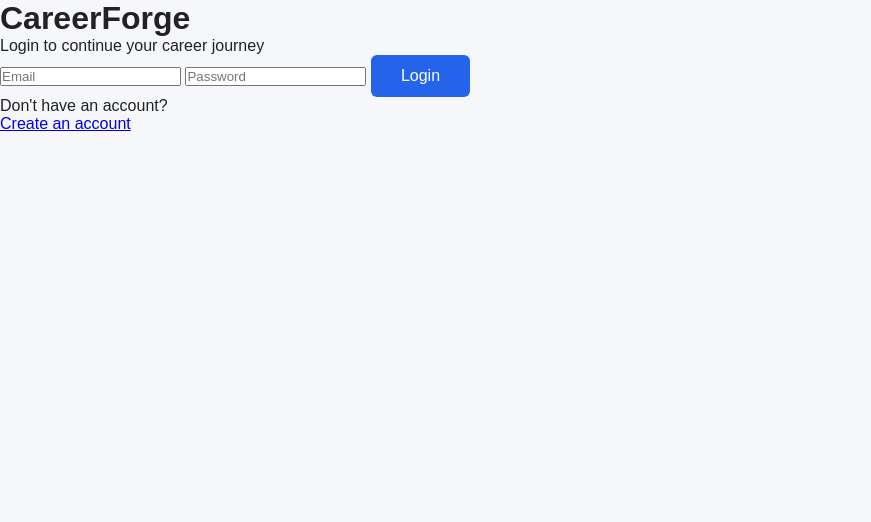
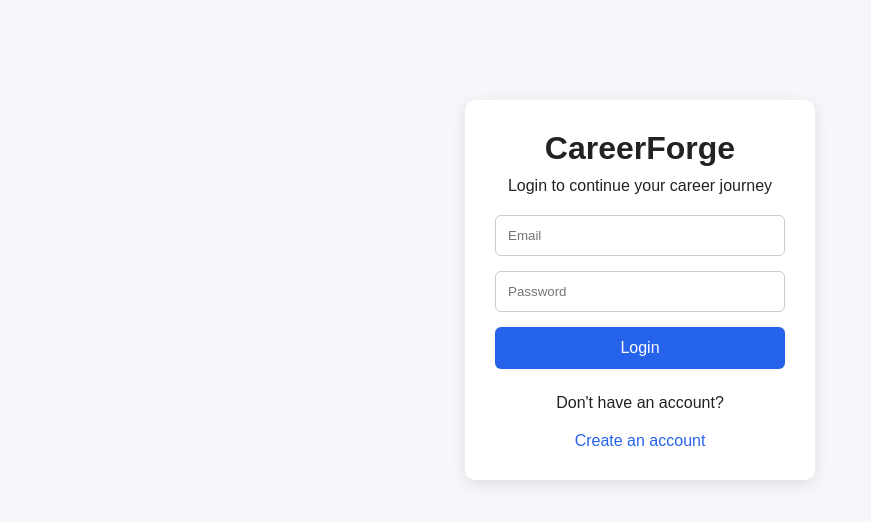
Before and after one commit to ankitadey099/CareerForge, a plain HTML site: page client/login.html in a window 1280 px wide. Shown: the whole page, without its empty margins (0-871 px from the left). Drawn offline with Linux system fonts and the light colour scheme.

Commit message:
Add styles for authentication container

```diff
--- a/client/style.css
+++ b/client/style.css
@@ -55,3 +55,38 @@ footer {
     text-align: center;
     padding: 20px;
 }
+.auth-container {
+    width: 350px;
+    margin: 100px auto;
+    padding: 30px;
+    background: white;
+    border-radius: 10px;
+    text-align: center;
+    box-shadow: 0 4px 15px rgba(0, 0, 0, 0.1);
+}
+
+.auth-container h1 {
+    margin-bottom: 10px;
+}
+
+.auth-container p {
+    margin: 10px 0 20px;
+}
+
+.auth-container input {
+    width: 100%;
+    padding: 12px;
+    margin-bottom: 15px;
+    border: 1px solid #ccc;
+    border-radius: 6px;
+}
+
+.auth-container button {
+    width: 100%;
+    margin-bottom: 15px;
+}
+
+.auth-container a {
+    color: #2563eb;
+    text-decoration: none;
+}
```
